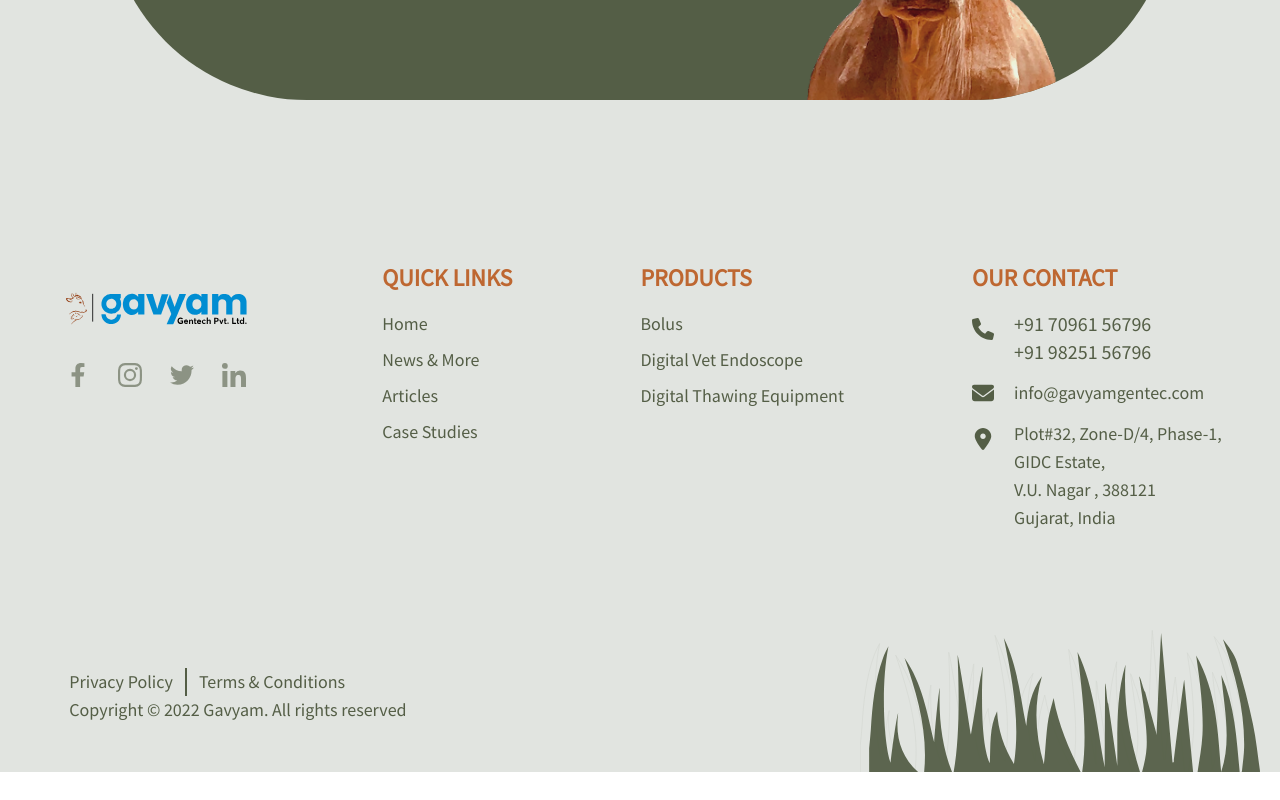
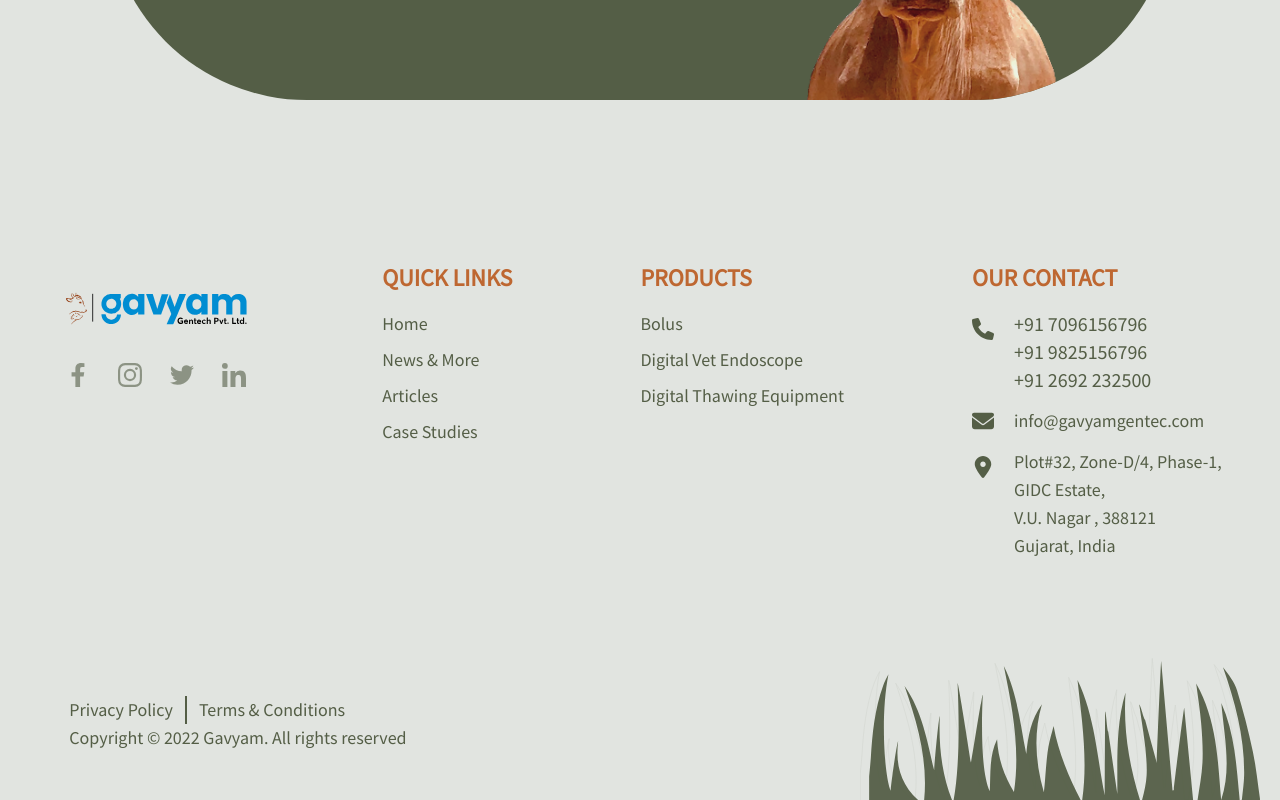
Before and after one commit to rahulvermafreelancer/gavyam, a React (Create React App) app: page / in a window 1280 px wide. Shown: the part 9568-10368 px from the top of the page. Before the commit the page ends 10340 px from the top, so only its background shows below. Built offline with nearby package versions, Linux system fonts and the light colour scheme; what tw-elements would draw is missing.

Commit message:
image changes

```diff
--- a/src/components/footer/index.jsx
+++ b/src/components/footer/index.jsx
@@ -781,8 +781,8 @@ export const Footer = () => {
                       <path d="M511.2 387l-23.25 100.8c-3.266 14.25-15.79 24.22-30.46 24.22C205.2 512 0 306.8 0 54.5c0-14.66 9.969-27.2 24.22-30.45l100.8-23.25C139.7-2.602 154.7 5.018 160.8 18.92l46.52 108.5c5.438 12.78 1.77 27.67-8.98 36.45L144.5 207.1c33.98 69.22 90.26 125.5 159.5 159.5l44.08-53.8c8.688-10.78 23.69-14.51 36.47-8.975l108.5 46.51C506.1 357.2 514.6 372.4 511.2 387z" />
                     </svg>
                     <div className="flex flex-col flex-nowrap xl:text-xl ">
-                      <span>+91 70961 56796</span>
-                      <span>+91 98251 56796 </span>
+                      <span>+91 7096156796</span> <span>+91 9825156796</span>
+                      <span>+91 2692 232500 </span>
                     </div>
                   </div>
                 </li>
```
Also changed, not shown: src/assets/bolus/hero.png, src/assets/dte/hero.png.
